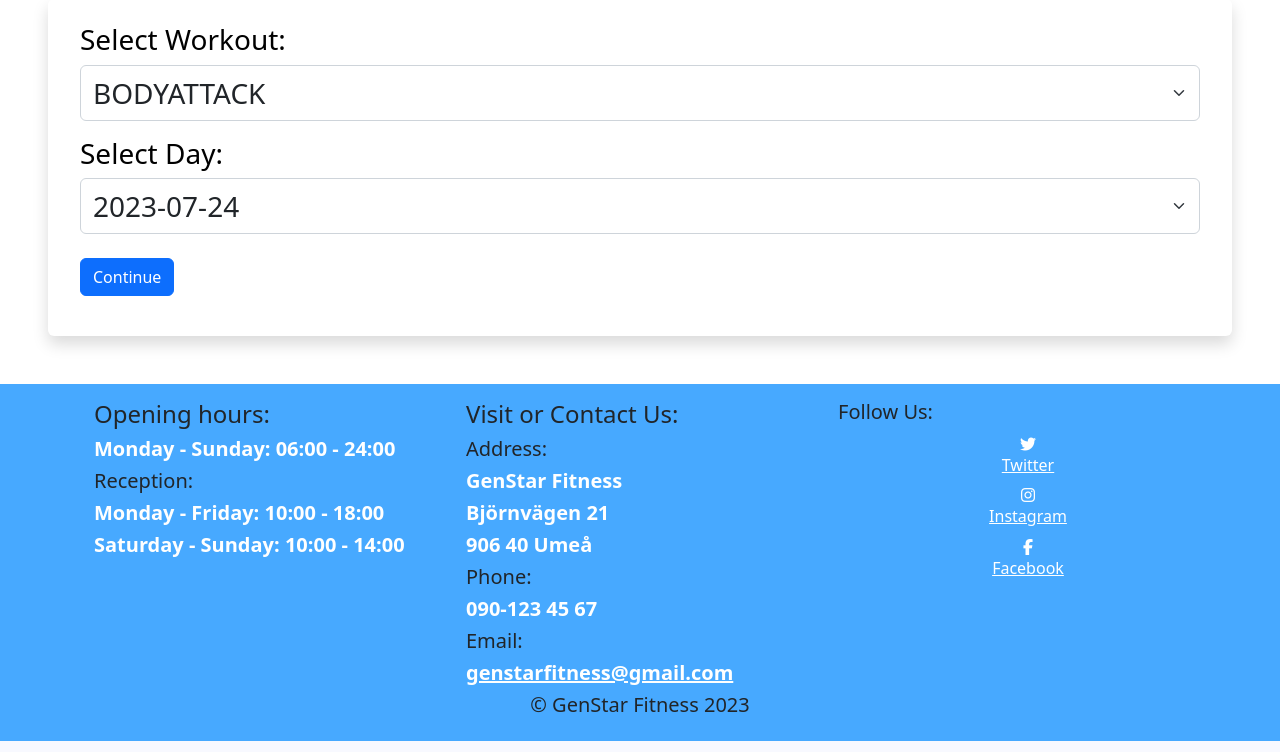
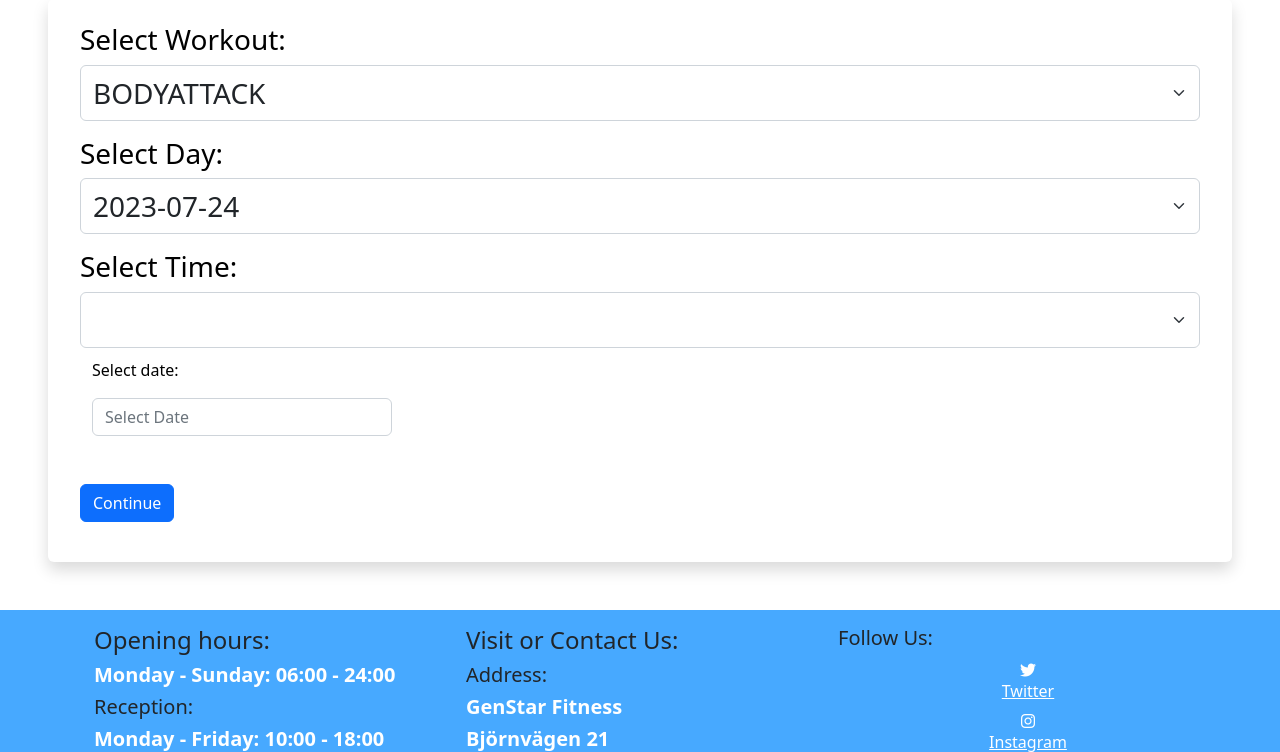
Before and after one commit to GenaGrig/genstar-fitness, a Django app: page /booking in a window 1280 px wide. Shown: the part 163-915 px from the top of the page. Run offline with Django 4.2, Linux system fonts and the light colour scheme; the visitor is signed in with stand-in values (Sample User, id 1); data that the repository does not hold is empty; some libraries are stand-ins or nearby versions.

Commit message:
Integrating calendar to pick the date for booking

```diff
--- a/booking/templates/booking.html
+++ b/booking/templates/booking.html
@@ -2,8 +2,6 @@
 {% extends 'layout.html' %}
 {% load static %}
 {% block body %}
-
-
 
 
 {% if user.is_authenticated %}
@@ -38,6 +36,20 @@
                     {% endfor %}
                 </select>
             </div>
+            <!--input time-->
+            <div class="mt-3">
+                <h3 class="">Select Time:</h3>
+                <select class="form-select fs-3" name="time">
+                    {% for time in times %}
+                    <option value="{{time}}">{{time}}</option>
+                    {% endfor %}
+                </select>
+            </div>
+
+            <div class="container" style="margin-top: 10px;">
+                <p>Select date:</p>
+                <input type="text" class="form-control" data-provide="datepicker-inline" data-date-format="mm/dd/yyyy" placeholder="Select Date" style="width: 300px;" color="white"> <br>
+            </div>
 
             <br/>
             <button type="submit" class="btn btn-primary text-white">Continue</button>
@@ -54,5 +66,4 @@
 
 {% endif %}
 
-
 {% endblock %}
--- a/booking/templates/layout.html
+++ b/booking/templates/layout.html
@@ -5,11 +5,19 @@
     <meta charset="utf-8">
     <meta name="viewport" content="width=device-width, initial-scale=1">
 
-    <!-- CSS only -->
-    <link href="https://cdn.jsdelivr.net/npm/bootstrap@5.2.1/dist/css/bootstrap.min.css" rel="stylesheet" integrity="sha384-iYQeCzEYFbKjA/T2uDLTpkwGzCiq6soy8tYaI1GyVh/UjpbCx/TYkiZhlZB6+fzT" crossorigin="anonymous">
+
+    <!-- jQuery -->
+    <script src="https://ajax.googleapis.com/ajax/libs/jquery/3.6.1/jquery.min.js"></script>
+    <!-- Bootstrap -->
+    <link href='https://cdn.jsdelivr.net/npm/bootstrap@5.2.3/dist/css/bootstrap.min.css' rel='stylesheet' type='text/css'>
+    <script src='https://cdn.jsdelivr.net/npm/bootstrap@5.2.3/dist/js/bootstrap.min.js' type='text/javascript'></script>
+    <!-- Custom CSS -->
     <link rel="stylesheet" href="{% static 'css/style.css' %}">
-    <script src="https://cdn.jsdelivr.net/npm/bootstrap@5.2.1/dist/js/bootstrap.bundle.min.js" integrity="sha384-u1OknCvxWvY5kfmNBILK2hRnQC3Pr17a+RTT6rIHI7NnikvbZlHgTPOOmMi466C8" crossorigin="anonymous" defer></script>
+    <!-- Font Awesome -->
     <script src="https://kit.fontawesome.com/fa2786a92a.js" crossorigin="anonymous"></script>
+    <!-- Datepicker -->
+    <link href='https://cdnjs.cloudflare.com/ajax/libs/bootstrap-datepicker/1.9.0/css/bootstrap-datepicker.min.css' rel='stylesheet' type='text/css'>
+    <script src='https://cdnjs.cloudflare.com/ajax/libs/bootstrap-datepicker/1.9.0/js/bootstrap-datepicker.min.js' type='text/javascript'></script>
 
     {% block head %}
     {% endblock %}
@@ -115,6 +123,13 @@
       }, 3000);
     </script>
 
+    <!--Datepicker Script -->
+    <script type="text/javascript">
+      $(document).ready(function () {
+        $('#datepicker').datepicker();
+      });
+    </script>
+
 
   </body>
 </html>
--- a/booking/views.py
+++ b/booking/views.py
@@ -2,6 +2,7 @@ from django.shortcuts import render, redirect
 from datetime import datetime, timedelta
 from .models import *
 from django.contrib import messages
+from schedule.models import Event
 
 
 def service_view(request):
@@ -255,3 +256,9 @@ def delete_booking(request, id):
     appointment.delete()
     messages.success(request, "Booking Deleted!")
     return redirect('userPanel')
+
+def delete_booking_staff(request, id):
+    appointment = Appointment.objects.get(pk=id)
+    appointment.delete()
+    messages.success(request, "Booking Deleted!")
+    return redirect('staffPanel')
--- a/genstar/settings.py
+++ b/genstar/settings.py
@@ -64,6 +64,7 @@ INSTALLED_APPS = [
     'crispy_forms',
     'crispy_bootstrap5',
     'booking',
+    'schedule',
 ]
 
 CRISPY_ALLOWED_TEMPLATE_PACKS = "bootstrap5"
@@ -109,6 +110,10 @@ TEMPLATES = [
         },
     },
 ]
+
+TEMPLATE_CONTEXT_PROCESSORS = (
+    "django.template.context_processors.request",
+    )
 
 WSGI_APPLICATION = 'genstar.wsgi.application'
 
```
Also changed, not shown: booking/forms.py (added, +8 -0 lines), requirements.txt (+8 -0 lines).
